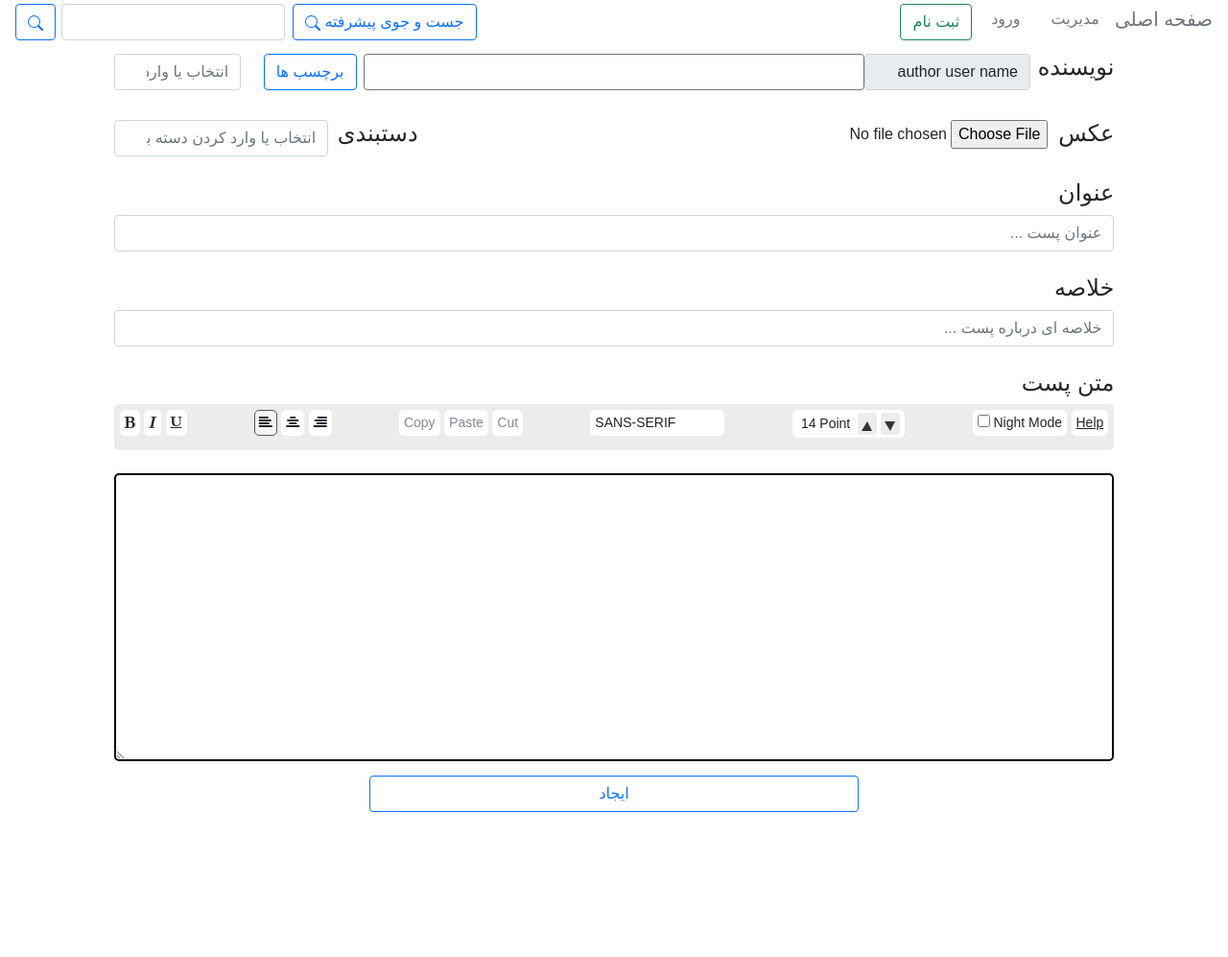
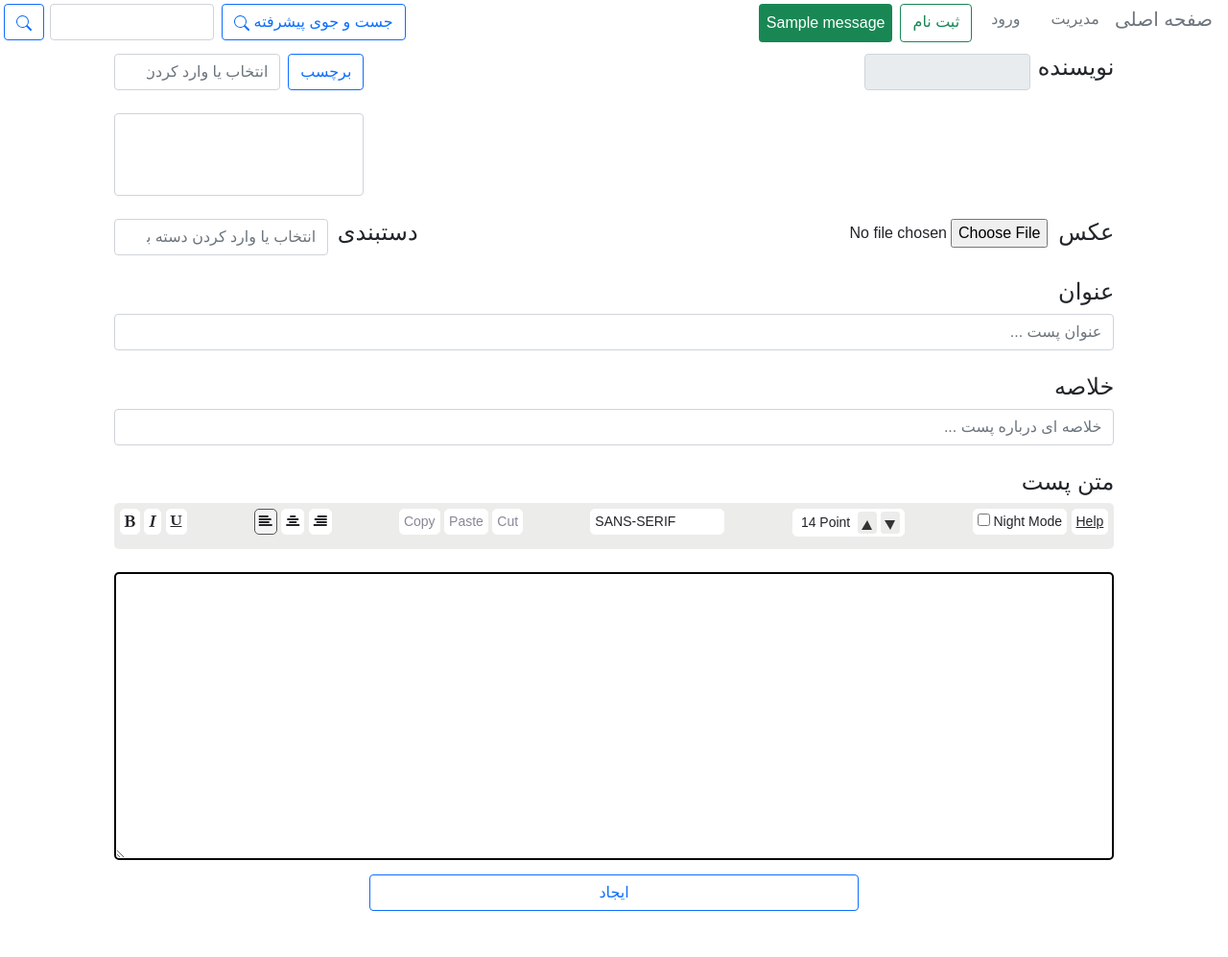
Before and after one commit to SarvarRahimi/django_project, a Django app: page /posting/createPage/ in a window 1280 px wide. Shown: the whole page at 96% size. Before the commit the page ends 846 px from the top, so only its background shows below. Run offline with Django 3.2, Linux system fonts and the light colour scheme; tables that the repository leaves empty hold one stand-in row (values such as "Sample post"); one stand-in notice (Sample message) is shown; lists and menus that the app fills with data are empty; parts of the project's set-up code (start-up, migrations or seed data) failed here and were passed over.

Commit message:
adding posts,di- adtivate and di-permitted of posts, toolbar showing error and some site modifing is done

```diff
--- a/blog/posting/static/posting/js/Labels.js
+++ b/blog/posting/static/posting/js/Labels.js
@@ -2,7 +2,7 @@ $(function () {
     $(".labelBtn").on("click", function (event) {
         event.preventDefault();
         let labelVal = $("#labelBoxInput").val();
-        $('<p>'+ labelVal +'</p>').appendTo('.labelsBox');
+        $('<option>'+ labelVal +'</option>').appendTo('.labelsBox');
         $("#labelBoxInput").val('')
     });
 });
--- a/blog/posting/templates/posting/base.html
+++ b/blog/posting/templates/posting/base.html
@@ -22,21 +22,34 @@
 
 <body dir="rtl">
 <div class="row m-0 bg-light justify-content-between position-fixed w-100 bg-white toolbar">
-    <div class='col-7 p-0'>
+    <div class='col-8 p-0'>
         <div class="d-inline-flex">
             <a class="navbar-brand text-secondary" href="{% url 'posting:showPosts' %}">صفحه اصلی</a>
             {% if not user.is_authenticated %}
                 <a class="nav-link text-secondary" href="/login/">مدیریت</a>
                 <a class="nav-link text-secondary" href="{% url 'posting:logIn' %}">ورود</a>
-                <a href="#" class="btn btn-outline-success text-nowrap m-1">ثبت نام</a>
+                <a href="{% url 'posting:creatingUser' %}" class="btn btn-outline-success text-nowrap m-1">ثبت نام</a>
             {% else %}
                 <a class="nav-link text-secondary" href="{% url 'posting:showCreatePostsPage' %}">نوشتن پست</a>
                 <a class="nav-link text-secondary" href="{% url 'posting:logOut' %}">خروج</a>
-                <p class="text-secondary p-2">{{ user.username }} خوش آمدید</p>
+                <p class="text-secondary p-2 m-0">{{ user.username }} خوش آمدید</p>
+            {% endif %}
+            {% if messages %}
+                <ul class="messages m-1 p-0" style="list-style-type:none;">
+                    {% for message in messages %}
+                        <li{% if message.tags %} class="{{ message.tags }}"{% endif %}>
+                            {% if message.level == DEFAULT_MESSAGE_LEVELS.ERROR %}
+                                <div class="text-nowrap p-2 w-100 bg-danger text-white rounded">{{ message }}</div>
+                            {% elif message.level == DEFAULT_MESSAGE_LEVELS.SUCCESS %}
+                                <div class="text-nowrap p-2 w-100 bg-success text-white rounded">{{ message }}</div>
+                            {% endif %}
+                        </li>
+                    {% endfor %}
+                </ul>
             {% endif %}
         </div>
     </div>
-    <div class="col-5" dir='ltr'>
+    <div class="col-4 p-0" dir='ltr'>
         <div class="d-inline-flex">
             <div>
                 <form action="{% url 'posting:search' %}" method="post">
--- a/blog/posting/templates/posting/create.html
+++ b/blog/posting/templates/posting/create.html
@@ -23,22 +23,22 @@
         {% csrf_token %}
         <div class="row m-0 pt-5 justify-content-center">
             <div class="middle col-10 pt-2">
-                <div class="d-flex postInput">
+                <div class="d-flex postInput justify-content-between">
                     <div class="col-3">
                         <div class="d-inline-flex">
                             <label for="authorBox">
                                 <h4>نویسنده</h4>
                             </label>
                             <input type="text" class="form-control" name="authorBox" id="authorBox"
-                                   value="author user name"
+                                   value="{{ user.username }}"
                                    disabled>
                         </div>
                     </div>
-                    <div class="col-9">
-                        <div class="w-100 d-inline-flex">
-                            <div class="col-8 border border-secondary rounded labelsBox d-inline-flex text-muted p-2"></div>
+                    <div class="col-3">
+                        <div class="w-100">
+                            <div class="d-inline-flex">
                                 <label for="labelBoxInput">
-                                <button type="button" class="btn btn-outline-primary text-nowrap labelBtn">برچسب ها
+                                    <button type="button" class="btn btn-outline-primary text-nowrap labelBtn">برچسب
                                     </button>
                                 </label>
                                 <input type="text" class="form-control" name="labelBox" id="labelBoxInput"
@@ -49,6 +49,11 @@
                                         <option value="{{ label.label_text }}">
                                     {% endfor %}
                                 </datalist>
+                            </div>
+                            <label for="multiSelect"></label>
+                            <select class="form-control labelsBox" name="multiSelect" id="multiSelect" multiple>
+{#                                <option></option>#}
+                            </select>
                         </div>
                     </div>
                 </div>
--- a/blog/posting/templates/posting/login.html
+++ b/blog/posting/templates/posting/login.html
@@ -26,7 +26,7 @@
         <br>
         <button type="submit" class="btn btn-outline-light w-100">ورود</button>
         {% if messages %}
-            <ul class="messages my-3 p-0">
+            <ul class="messages my-3 p-0" style="list-style-type:none;">
                 {% for message in messages %}
                     <li{% if message.tags %} class="{{ message.tags }}"{% endif %}>
                         {% if message.level == DEFAULT_MESSAGE_LEVELS.ERROR %}
@@ -35,8 +35,7 @@
                                 هنوز ثبت نام نکرده اید؟
                                 <a href="{% url 'posting:creatingUser' %}" class="text-nowrap text-light">ثبت نام</a>
                             </div>
-                        {% endif %}
-                        {% if message.level == DEFAULT_MESSAGE_LEVELS.SUCCESS %}
+                        {% elif message.level == DEFAULT_MESSAGE_LEVELS.SUCCESS %}
                             <div class="text-nowrap p-2 w-100 bg-success text-white rounded">{{ message }}</div>
                         {% endif %}
                     </li>
--- a/blog/posting/views.py
+++ b/blog/posting/views.py
@@ -1,6 +1,3 @@
-# from django.http import HttpResponse
-# from django.contrib.auth.models import User
-# from os import abort
 from django.contrib import messages
 from django.contrib.auth import logout, authenticate, login
 from django.contrib.auth.models import User
@@ -24,21 +21,19 @@ def showPosts(request):
 def showPost(request, post_id):
     post = get_object_or_404(Post, pk=post_id)
     comments = Comment.objects.all().filter(post_id=post.id, activated=True, permitted=True).order_by('-time')
-    # print(comments[0].commentlikes_set.filter(type__exact=True).count())
-    # print(comments[0].commentlikes_set.filter(type__exact=False).count())
-    return render(request, 'posting/showPost.html', {'post': post, 'comments': comments})
+    return render(request, 'posting/showPost.html', {'post': post, 'comments': comments, 'user': request.user})
 
 
 def showCreatePostsPage(request):
     labels = Label.objects.all()
     categories = Category.objects.all()
-    return render(request, 'posting/create.html', {'labels': labels, 'categories': categories})
+    return render(request, 'posting/create.html', {'labels': labels, 'categories': categories, 'user': request.user})
 
 
 def showPostByLabel(request, label_id):
     label = get_object_or_404(Label, pk=label_id)
     posts = Post.objects.all().filter(label__label_text__icontains=label.label_text)
-    return render(request, 'posting/showPosts.html', {'posts': posts})
+    return render(request, 'posting/showPosts.html', {'posts': posts, 'user': request.user})
 
 
 def createPosts(request):
@@ -47,25 +42,29 @@ def createPosts(request):
         try:
             category = Category.objects.get(category_text=request.POST['categoryBox'])
         except Exception as c:
-            print(c)
+            print('categoryError while creating post: ', c)
             category = Category.objects.create(category_text=request.POST['categoryBox'])
         newPost = Post.objects.create(author=user,
                                       image=request.POST['imageBox'], category=category,
                                       summary=request.POST['summaryBox'], head=request.POST['headBox'],
                                       body=request.POST['bodyBox'])
 
-        labelsInBack = [label for label in request.POST.get("labelsBox")]
+        labelsInBack = request.POST.getlist('multiSelect')
         for label in labelsInBack:
             try:
                 labelResult = Label.objects.get(label_text__iregex=label)
             except Exception as e:
                 labelResult = Label.objects.create(label_text=label)
-                print(e)
+                print('labelError while creating post: ', e)
             newPost.label.add(labelResult)
         newPost.save()
-
-        all_posts = Post.objects.all().filter(activated=True, permitted=True).order_by('-time')
-        return render(request, 'posting/showPosts.html', {'posts': all_posts})
+        messages.add_message(request, messages.SUCCESS, 'پست با موفقیت ایجاد شد')
+        return HttpResponseRedirect(reverse('posting:createPosts'))
+    else:
+        labels = Label.objects.all()
+        categories = Category.objects.all()
+        return render(request, 'posting/create.html',
+                      {'labels': labels, 'categories': categories, 'user': request.user})
 
 
 def createComment(request, post_id):
@@ -75,9 +74,8 @@ def createComment(request, post_id):
         post = get_object_or_404(Post, pk=post_id)
         newComment = Comment.objects.create(user=user, post=post, comment_text=data['comment'])
         newComment.save()
-        # print('this part is done', post, 'the username is')
+        messages.add_message(request, messages.SUCCESS, 'کامنت با موفقیت ایجاد شد')
         return HttpResponseRedirect(reverse('posting:showPost', args=(post.id,)))
-        # return render(request, 'posting/showPost.html', {'post': post})
 
 
 @csrf_protect
@@ -96,7 +94,7 @@ def postLiking(request):
         postUserLike = PostLikes.objects.get(user=user)
         postUserLike.delete()
     except Exception as e:
-        print(e)
+        print('likeError while postLiking: ', e)
         newLike = PostLikes.objects.create(post=post, user=user, type=typeLike)
         newLike.save()
 
@@ -118,7 +116,7 @@ def commentLiking(request):
         commentUserLike = CommentLikes.objects.get(user_id=int(data['user_id']))
         commentUserLike.delete()
     except Exception as e:
-        print(e)
+        print('likeError while commentLiking: ', e)
         newLike = CommentLikes.objects.create(comment=comment, user=user, type=typeLike)
         newLike.save()
 
@@ -134,7 +132,7 @@ def search(request):
                     label__label_text__iregex=inputValue) | Q(category__category_text__iregex=inputValue) | Q(
                     author__user__username__iregex=inputValue) | Q(
                     author__user__first_name__iregex=inputValue)).distinct()
-            return render(request, 'posting/showPosts.html', {'posts': posts})
+            return render(request, 'posting/showPosts.html', {'posts': posts, 'user': request.user})
 
         elif request.POST['authorBox'] or request.POST['headBox'] or request.POST['bodyBox'] or \
                 request.POST['labelBox']:
@@ -143,11 +141,11 @@ def search(request):
                     label__label_text__iregex=request.POST['labelBox']) | Q(
                     author__user__username__iregex=request.POST['authorBox']) | Q(
                     author__user__first_name__iregex=request.POST['authorBox'])).distinct()
-            return render(request, 'posting/showPosts.html', {'posts': posts})
+            return render(request, 'posting/showPosts.html', {'posts': posts, 'user': request.user})
 
         else:
             all_posts = Post.objects.all().filter(activated=True, permitted=True).order_by('-time')
-            return render(request, 'posting/showPosts.html', {'posts': all_posts})
+            return render(request, 'posting/showPosts.html', {'posts': all_posts, 'user': request.user})
 
 
 def advancedSearch(request):
@@ -159,11 +157,11 @@ def advancedSearch(request):
                     label__label_text__iregex=request.POST['labelBox']) | Q(
                     author__user__username__iregex=request.POST['authorBox']) | Q(
                     author__user__first_name__iregex=request.POST['authorBox'])).distinct()
-            return render(request, 'posting/showPosts.html', {'posts': posts})
+            return render(request, 'posting/showPosts.html', {'posts': posts, 'user': request.user})
 
         else:
             all_posts = Post.objects.all().filter(activated=True, permitted=True).order_by('-time')
-            return render(request, 'posting/showPosts.html', {'posts': all_posts})
+            return render(request, 'posting/showPosts.html', {'posts': all_posts, 'user': request.user})
 
 
 def changeActivation(request):
@@ -182,13 +180,18 @@ def changeActivation(request):
 
 def creatingUser(request):
     if request.POST:
-        user = User.objects.create_user(username=request.POST['username'], password=request.POST['password'],
-                                        email=request.POST['email'])
-        user.bloguser.image = request.POST['image']
-        user.bloguser.phone_number = request.POST['phone']
-        user.save()
-        messages.success(request, 'ثبت نام با موفقیت انجام شد')
-        return redirect(request.path)
+        user = authenticate(request, username=request.POST['username'], password=request.POST['password'])
+        if user is not None:
+            user = User.objects.create_user(username=request.POST['username'], password=request.POST['password'],
+                                            email=request.POST['email'])
+            user.bloguser.image = request.POST['image']
+            user.bloguser.phone_number = request.POST['phone']
+            user.save()
+            messages.add_message(request, messages.SUCCESS, 'ثبت نام با موفقیت انجام شد')
+            return HttpResponseRedirect(reverse('posting:showPosts'))
+        else:
+            messages.add_message(request, messages.ERROR, 'کاربری با این مشخصات از قبل وجود دارد')
+            return redirect(request.META.get('HTTP_REFERER'))
     else:
         return render(request, 'posting/register.html')
 
@@ -196,7 +199,7 @@ def creatingUser(request):
 def logOut(request):
     logout(request)
     messages.success(request, 'خروج با موفقیت انجام شد')
-    return redirect(request.META.get('HTTP_REFERER'))
+    return HttpResponseRedirect(reverse('posting:showPosts'))
 
 
 def logIn(request):
@@ -205,7 +208,7 @@ def logIn(request):
         if user is not None:
             login(request, user)
             messages.add_message(request, messages.SUCCESS, 'ورود با موفقیت انجام شد')
-            return redirect(request.META.get('HTTP_REFERER'))
+            return HttpResponseRedirect(reverse('posting:showPosts'))
         else:
             messages.add_message(request, messages.ERROR, 'نام کاربری یا رمز عبور اشتباه است')
             return redirect(request.META.get('HTTP_REFERER'))
```
Also changed, not shown: blog/posting/models.py (+10 -11 lines), blog/posting/static/posting/js/situation.js (+6 -4 lines), blog/posting/templates/posting/showPosts.html (+4 -4 lines). Lines whose indentation alone changed are shown as unchanged.
